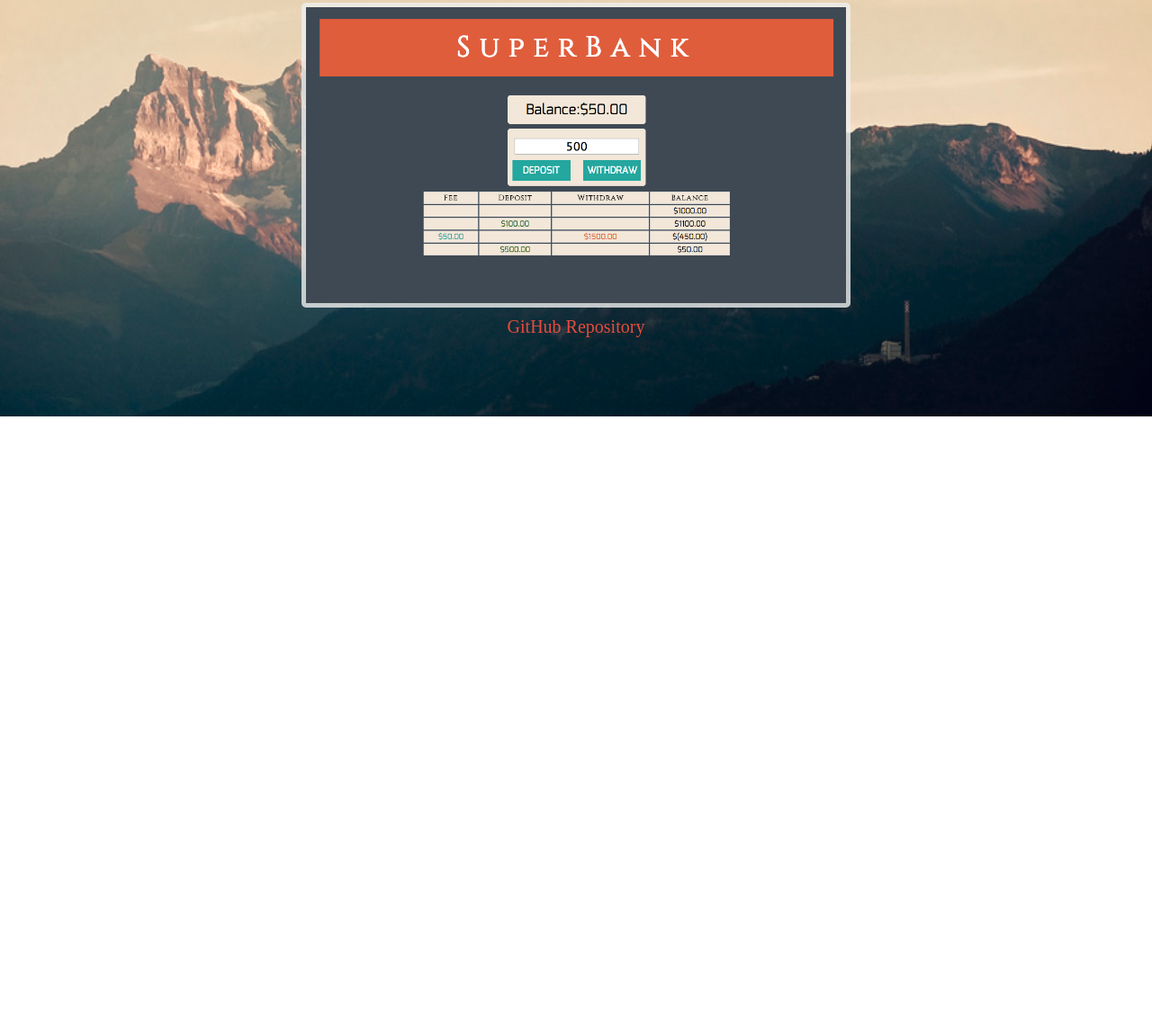
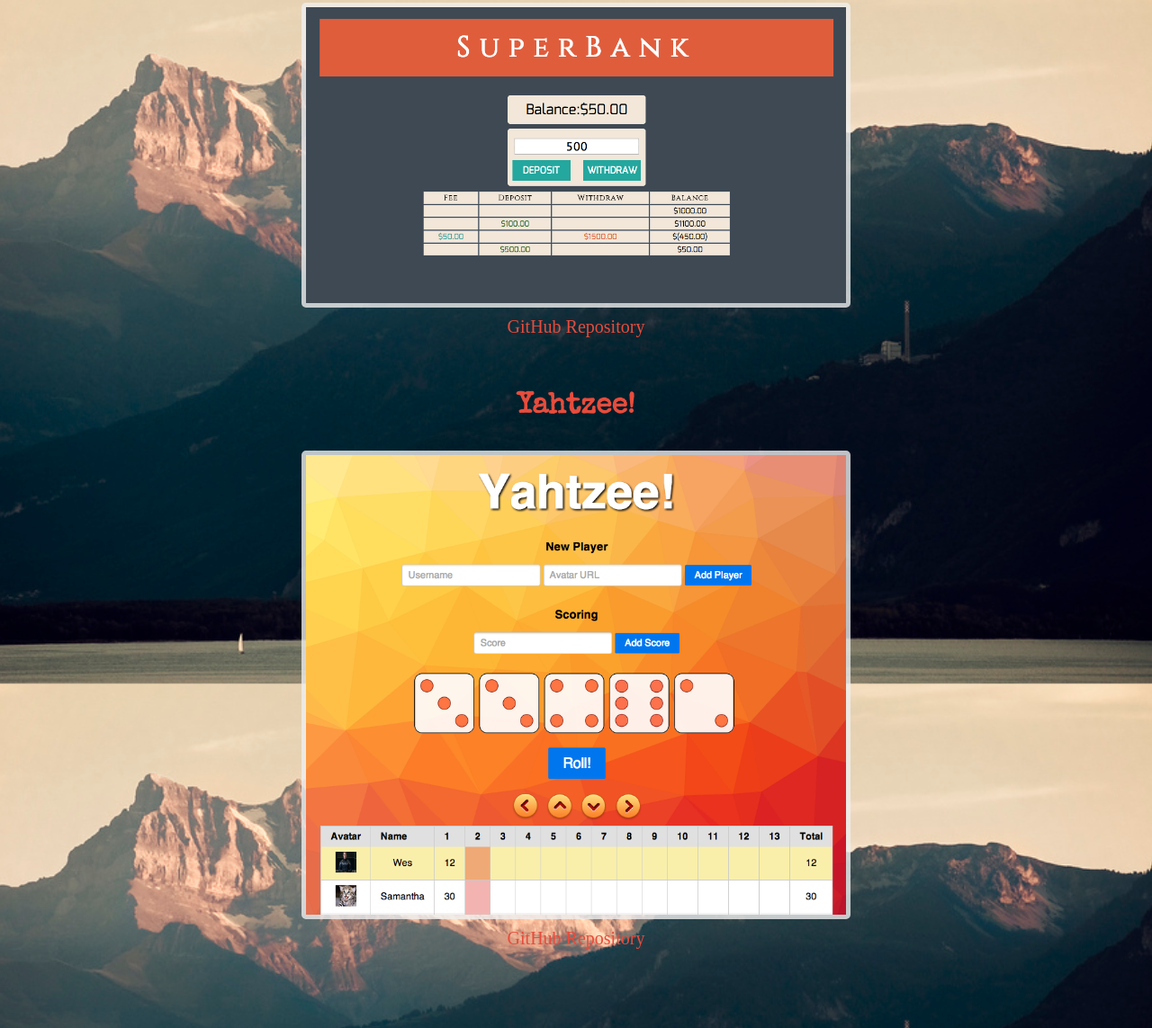
Before and after one commit to Thomaley/Thomaley.github.io, a plain HTML site: page index.html in a window 1280 px wide. Shown: the part 1640-2783 px from the top of the page at 90% size. Before the commit the page ends 2103 px from the top, so only its background shows below. Drawn offline with nearby package versions, Linux system fonts and the light colour scheme; a web font is replaced by a local one.

Commit message:
added Yahtzee to Projects

```diff
--- a/index.html
+++ b/index.html
@@ -39,6 +39,12 @@
         <img src="imgs/super-bank.png" alt="SuperBank" class="sampleimage center"/>
       </a>
       <a href="http://github.com/Thomaley/super-bank" class="github center">GitHub Repository</a>
+
+      <h2 class="center">Yahtzee!</h2>
+      <a href="http://wesmangum.net/yahtzee" class="center">
+        <img src="imgs/yahtzee.png" alt="Yahtzee!" class="sampleimage center"/>
+      </a>
+      <a href="http://github.com/Thomaley/yahtzee" class="github center">GitHub Repository</a>
     </div>
   </body>
 </html>
```
Also changed, not shown: imgs/yahtzee.png (added), 1 other file.
